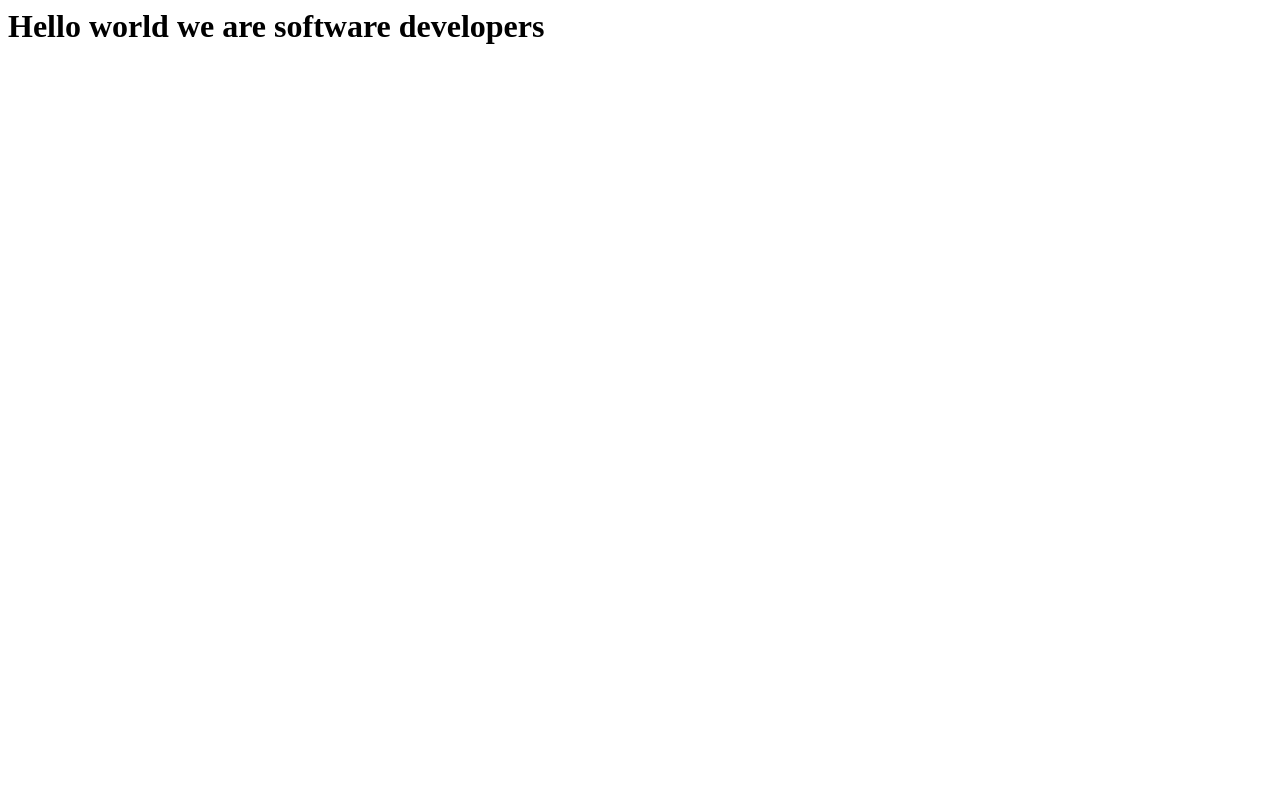
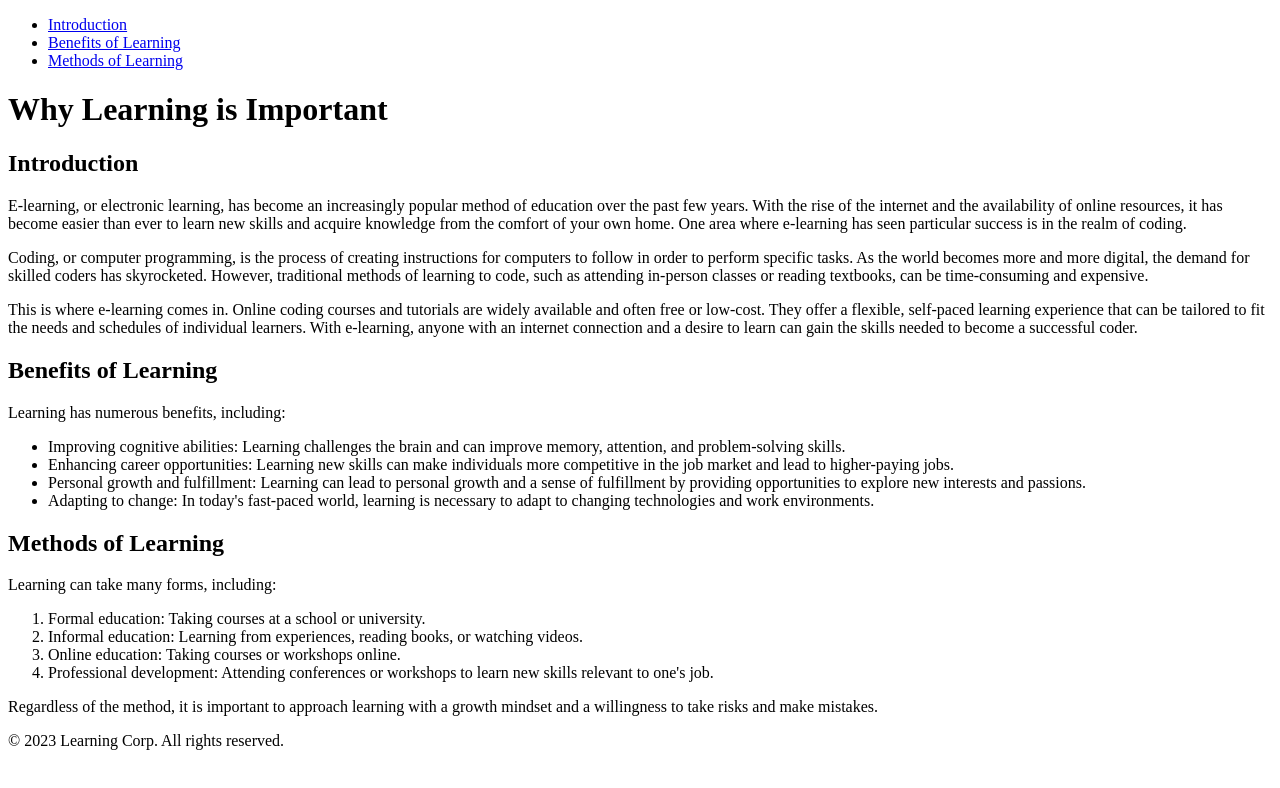
Before and after one commit to Bonface-Wairera/Technical-Documentation-page, a plain HTML site: page index.html in a window 1280 px wide. Drawn offline with Linux system fonts and the light colour scheme.

Commit message:
first part

```diff
--- a/index.html
+++ b/index.html
@@ -1 +1,53 @@
-<h1>Hello world we are software developers </h1>
+<!DOCTYPE html>
+<html>
+  <head>
+    <title>Why Learning is Important</title>
+    <link rel="stylesheet" href="style.css">
+  </head>
+  <body>
+    <nav>
+      <ul>
+        <li><a href="#introduction">Introduction</a></li>
+        <li><a href="#benefits">Benefits of Learning</a></li>
+        <li><a href="#methods">Methods of Learning</a></li>
+      </ul>
+    </nav>
+    <header>
+      <h1>Why Learning is Important</h1>
+    </header>
+    <main>
+      <article>
+        <section id="introduction">
+          <h2>Introduction</h2>
+          <p>E-learning, or electronic learning, has become an increasingly popular method of education over the past few years. With the rise of the internet and the availability of online resources, it has become easier than ever to learn new skills and acquire knowledge from the comfort of your own home. One area where e-learning has seen particular success is in the realm of coding.</p>
+          <p>Coding, or computer programming, is the process of creating instructions for computers to follow in order to perform specific tasks. As the world becomes more and more digital, the demand for skilled coders has skyrocketed. However, traditional methods of learning to code, such as attending in-person classes or reading textbooks, can be time-consuming and expensive.</p>
+          <p>This is where e-learning comes in. Online coding courses and tutorials are widely available and often free or low-cost. They offer a flexible, self-paced learning experience that can be tailored to fit the needs and schedules of individual learners. With e-learning, anyone with an internet connection and a desire to learn can gain the skills needed to become a successful coder.</p>
+        </section>
+        <section id="benefits">
+          <h2>Benefits of Learning</h2>
+          <p>Learning has numerous benefits, including:</p>
+          <ul>
+            <li>Improving cognitive abilities: Learning challenges the brain and can improve memory, attention, and problem-solving skills.</li>
+            <li>Enhancing career opportunities: Learning new skills can make individuals more competitive in the job market and lead to higher-paying jobs.</li>
+            <li>Personal growth and fulfillment: Learning can lead to personal growth and a sense of fulfillment by providing opportunities to explore new interests and passions.</li>
+            <li>Adapting to change: In today's fast-paced world, learning is necessary to adapt to changing technologies and work environments.</li>
+          </ul>
+        </section>
+        <section id="methods">
+          <h2>Methods of Learning</h2>
+          <p>Learning can take many forms, including:</p>
+          <ol>
+            <li>Formal education: Taking courses at a school or university.</li>
+            <li>Informal education: Learning from experiences, reading books, or watching videos.</li>
+            <li>Online education: Taking courses or workshops online.</li>
+            <li>Professional development: Attending conferences or workshops to learn new skills relevant to one's job.</li>
+          </ol>
+          <p>Regardless of the method, it is important to approach learning with a growth mindset and a willingness to take risks and make mistakes.</p>
+        </section>
+      </article>
+    </main>
+    <footer>
+      <p>&copy; 2023 Learning Corp. All rights reserved.</p>
+    </footer>
+  </body>
+</
```
